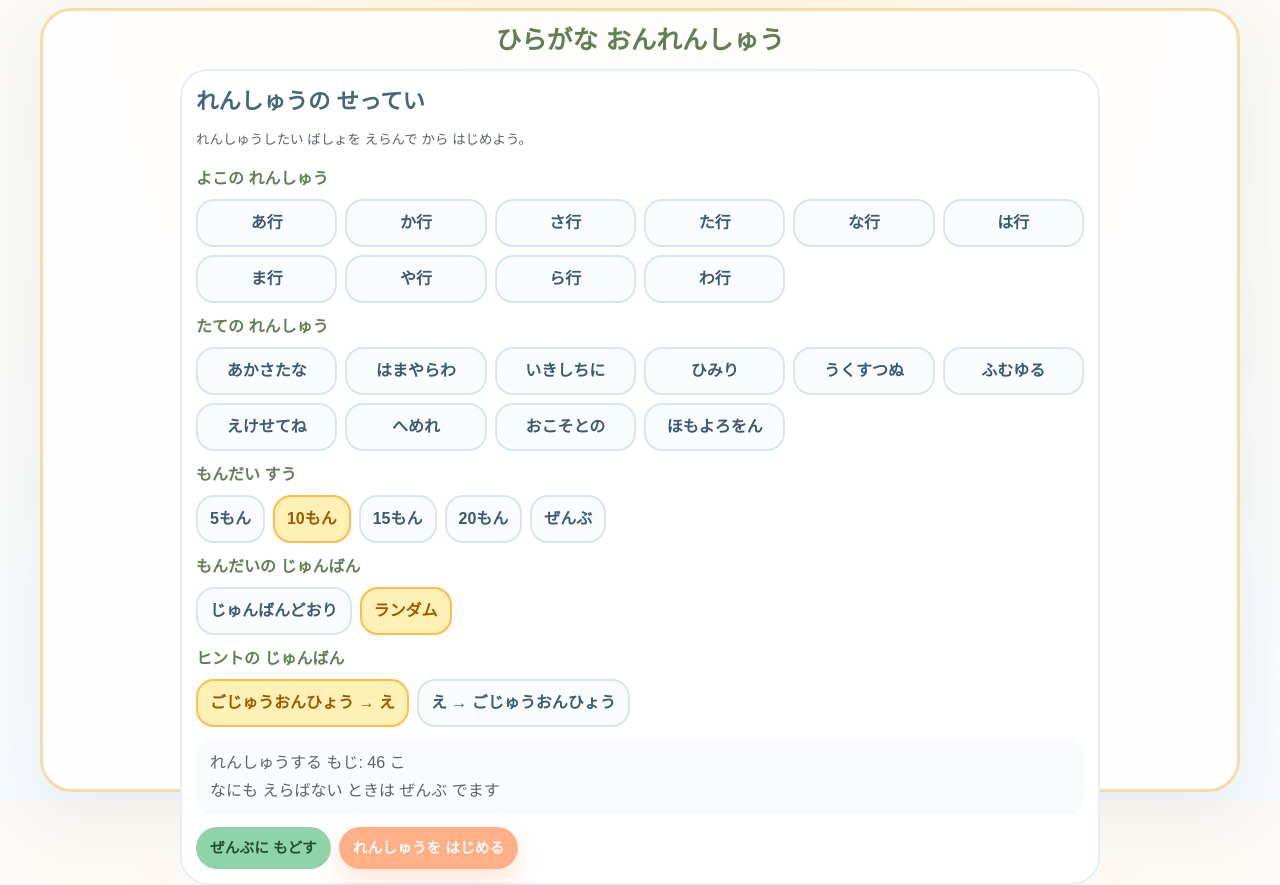
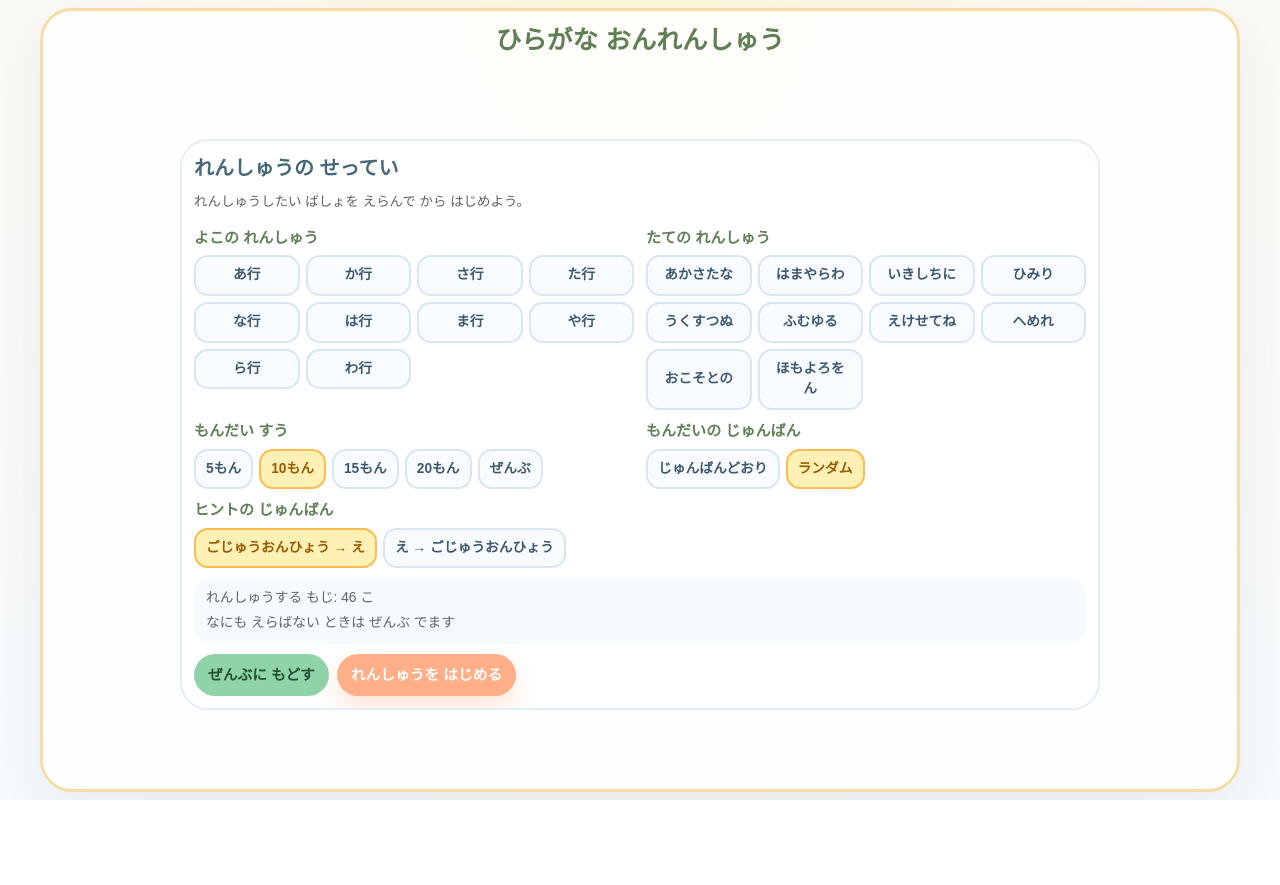
Before and after one commit to fuchio1978/kana-voice-quiz, a React (Vite) app: page / in a window 1280 px wide. After the commit the page ends 800 px from the top, so only its background shows below. Built offline with nearby package versions, Linux system fonts and the light colour scheme.

Commit message:
Improve iPad layout and touch voice input

```diff
--- a/src/components/PracticeSettingsScreen.tsx
+++ b/src/components/PracticeSettingsScreen.tsx
@@ -38,6 +38,7 @@ export function PracticeSettingsScreen({
           れんしゅうしたい ばしょを えらんで から はじめよう。
         </p>
 
+        <div className="settings-sections">
           <div className="settings-block">
             <h3>よこの れんしゅう</h3>
             <div className="settings-chip-grid">
@@ -140,7 +141,7 @@ export function PracticeSettingsScreen({
             </div>
           </div>
 
-        <div className="settings-block">
+          <div className="settings-block settings-block-wide">
             <h3>ヒントの じゅんばん</h3>
             <div className="settings-order-row">
               <button
@@ -169,6 +170,7 @@ export function PracticeSettingsScreen({
               </button>
             </div>
           </div>
+        </div>
 
         <div className="settings-summary">
           <p>れんしゅうする もじ: {selectedCount} こ</p>
--- a/src/components/VoiceInput.tsx
+++ b/src/components/VoiceInput.tsx
@@ -32,13 +32,20 @@ export function VoiceInput({
   const [lastErrorCode, setLastErrorCode] = useState<string | null>(null);
   const isSupported = useMemo(() => getSpeechRecognitionAvailability(), []);
   const stopTimeoutRef = useRef<number | null>(null);
-  const isIPhone = useMemo(() => {
+  const isTouchDevice = useMemo(() => {
     if (typeof navigator === "undefined") {
       return false;
     }
 
-    return /iPhone/i.test(navigator.userAgent);
+    return (
+      /iPhone|iPad|iPod/i.test(navigator.userAgent) ||
+      (navigator.maxTouchPoints ?? 0) > 1
+    );
   }, []);
+  const expectedPhrasesKey = useMemo(
+    () => (expectedPhrases ?? []).join("|"),
+    [expectedPhrases],
+  );
 
   useEffect(() => {
     return () => {
@@ -52,6 +59,17 @@ export function VoiceInput({
   useEffect(() => {
     void getMicrophonePermissionState().then(setPermissionState);
   }, []);
+
+  useEffect(() => {
+    if (stopTimeoutRef.current) {
+      window.clearTimeout(stopTimeoutRef.current);
+      stopTimeoutRef.current = null;
+    }
+    session?.stop({ manual: true });
+    setSession(null);
+    setIsListening(false);
+    setLastErrorCode(null);
+  }, [expectedPhrasesKey]);
 
   const handlePrepareMic = async () => {
     try {
@@ -122,7 +140,7 @@ export function VoiceInput({
       session.stop({ manual: true });
       setSession(null);
       stopTimeoutRef.current = null;
-    }, isIPhone ? Math.max(releaseDelayMs, 1200) : releaseDelayMs);
+    }, isTouchDevice ? Math.max(releaseDelayMs, 1200) : releaseDelayMs);
   };
 
   const handlePressStart = () => {
@@ -142,7 +160,7 @@ export function VoiceInput({
     handleStop();
   };
 
-  const handleIPhoneToggle = () => {
+  const handleTouchToggle = () => {
     if (isListening) {
       handleStop();
       return;
@@ -170,39 +188,23 @@ export function VoiceInput({
       <button
         className={`voice-action-button ${isListening ? "holding" : ""}`}
         type="button"
-        onClick={isIPhone ? handleIPhoneToggle : undefined}
-        onPointerDown={!isIPhone ? handlePressStart : undefined}
-        onPointerUp={!isIPhone ? handlePressEnd : undefined}
-        onPointerLeave={!isIPhone ? handlePressEnd : undefined}
-        onPointerCancel={!isIPhone ? handlePressEnd : undefined}
-        onTouchStart={
-          !isIPhone
-            ? (event) => {
-                event.preventDefault();
-                handlePressStart();
-              }
-            : undefined
-        }
-        onTouchEnd={
-          !isIPhone
-            ? (event) => {
-                event.preventDefault();
-                handlePressEnd();
-              }
-            : undefined
-        }
+        onClick={isTouchDevice ? handleTouchToggle : undefined}
+        onPointerDown={!isTouchDevice ? handlePressStart : undefined}
+        onPointerUp={!isTouchDevice ? handlePressEnd : undefined}
+        onPointerLeave={!isTouchDevice ? handlePressEnd : undefined}
+        onPointerCancel={!isTouchDevice ? handlePressEnd : undefined}
         onKeyDown={(event) => {
           if ((event.key === " " || event.key === "Enter") && !event.repeat) {
             event.preventDefault();
-            if (isIPhone) {
-              handleIPhoneToggle();
+            if (isTouchDevice) {
+              handleTouchToggle();
             } else {
               handlePressStart();
             }
           }
         }}
         onKeyUp={(event) => {
-          if (!isIPhone && (event.key === " " || event.key === "Enter")) {
+          if (!isTouchDevice && (event.key === " " || event.key === "Enter")) {
             event.preventDefault();
             handlePressEnd();
           }
@@ -214,7 +216,7 @@ export function VoiceInput({
         </span>
         <span className="voice-action-copy">
           <strong>
-            {isIPhone
+            {isTouchDevice
               ? isListening
                 ? "もういちど おすと おわるよ"
                 : "おすと ききはじめる"
@@ -223,7 +225,7 @@ export function VoiceInput({
                 : "おしている あいだ きいてもらう"}
           </strong>
           <span>
-            {isIPhone
+            {isTouchDevice
               ? "タップして こえを きいてもらおう"
               : "マイクの ボタンを おして こえを いれてね"}
           </span>
@@ -231,8 +233,8 @@ export function VoiceInput({
       </button>
       <p className="support-text">
         {isSupported
-          ? isIPhone
-            ? "iPhoneでは 1かい おすと ききはじめて、もういちど おすと けっかを みるよ。"
+          ? isTouchDevice
+            ? "タップできくときは 1かい おすと ききはじめて、もういちど おすと けっかを みるよ。"
             : "ボタンを おしている あいだだけ きくよ。はなしたら けっかを みるよ。"
           : helperMessage}
       </p>
--- a/src/styles/app.css
+++ b/src/styles/app.css
@@ -86,47 +86,62 @@ button {
   border-radius: 28px;
   padding: 18px;
   display: grid;
-  gap: 14px;
+  gap: 12px;
+  max-height: 100%;
+  overflow: hidden;
 }
 
 .settings-panel h2 {
   margin: 0;
   color: #456779;
-  font-size: 1.4rem;
+  font-size: 1.25rem;
+}
+
+.settings-sections {
+  display: grid;
+  grid-template-columns: 1fr 1fr;
+  gap: 10px 12px;
+  min-height: 0;
 }
 
 .settings-block {
   display: grid;
-  gap: 8px;
+  gap: 6px;
+  align-content: start;
 }
 
 .settings-block h3 {
   margin: 0;
   color: #5f7f55;
-  font-size: 1rem;
+  font-size: 0.94rem;
+}
+
+.settings-block-wide {
+  grid-column: 1 / -1;
 }
 
 .settings-chip-grid {
   display: grid;
-  grid-template-columns: repeat(auto-fit, minmax(132px, 1fr));
-  gap: 8px;
+  grid-template-columns: repeat(auto-fit, minmax(96px, 1fr));
+  gap: 6px;
 }
 
 .settings-order-row {
   display: flex;
   flex-wrap: wrap;
-  gap: 8px;
+  gap: 6px;
 }
 
 .settings-chip {
   border: 2px solid #d8e6f4;
-  border-radius: 18px;
+  border-radius: 14px;
   background: #f9fcff;
   color: #3d5871;
-  min-height: 48px;
-  padding: 10px 12px;
+  min-height: 40px;
+  padding: 8px 10px;
   font-weight: 800;
   cursor: pointer;
+  font-size: 0.86rem;
 }
 
 .settings-chip.selected {
@@ -138,8 +153,9 @@ button {
 .settings-summary {
   background: #f7fbff;
   border-radius: 18px;
-  padding: 12px 14px;
+  padding: 10px 12px;
   color: #5d636c;
+  font-size: 0.86rem;
 }
 
 .settings-summary p {
@@ -616,8 +632,8 @@ button {
   }
 
   .settings-panel {
-    padding: 14px;
-    gap: 12px;
+    padding: 12px;
+    gap: 10px;
   }
 
   .voice-action-button {
@@ -652,6 +668,14 @@ button {
   .quiz-main-grid {
     grid-template-columns: 1fr;
   }
+
+  .settings-sections {
+    grid-template-columns: 1fr;
+  }
+
+  .settings-block-wide {
+    grid-column: auto;
+  }
 }
 
 @media (max-width: 720px) {
@@ -672,6 +696,7 @@ button {
 
   .settings-panel {
     padding: 14px;
+    overflow: visible;
   }
 
   .settings-chip-grid {
```
Lines whose indentation alone changed are shown as unchanged.
